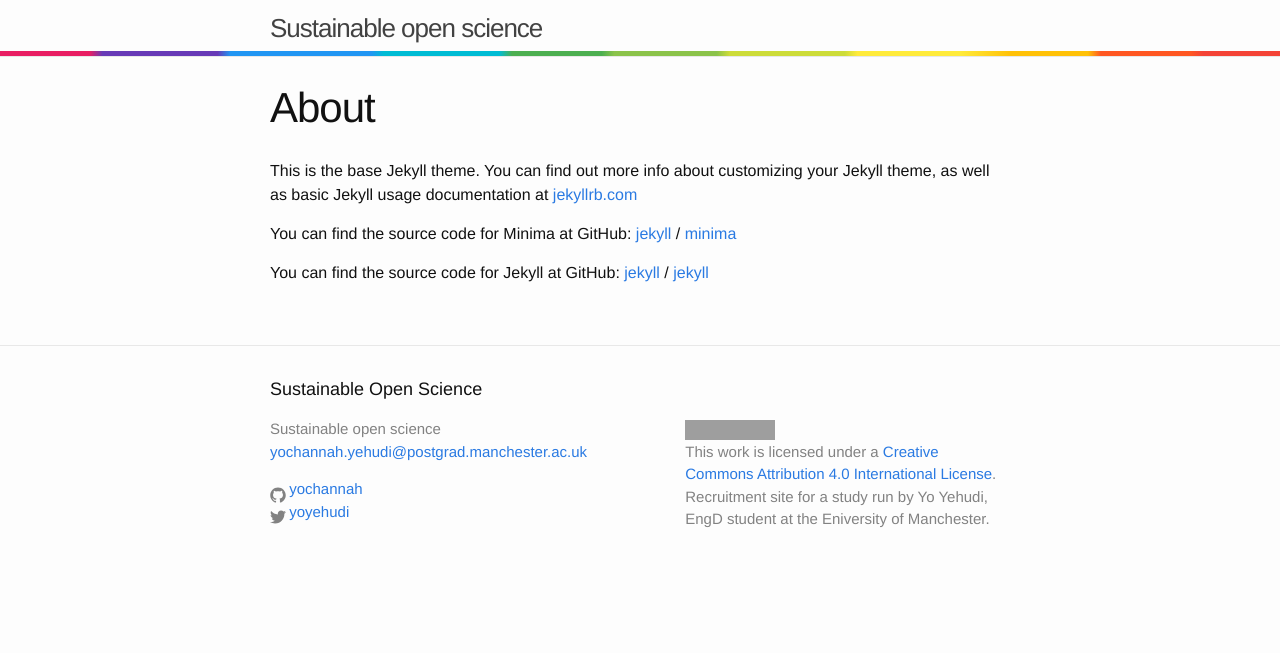
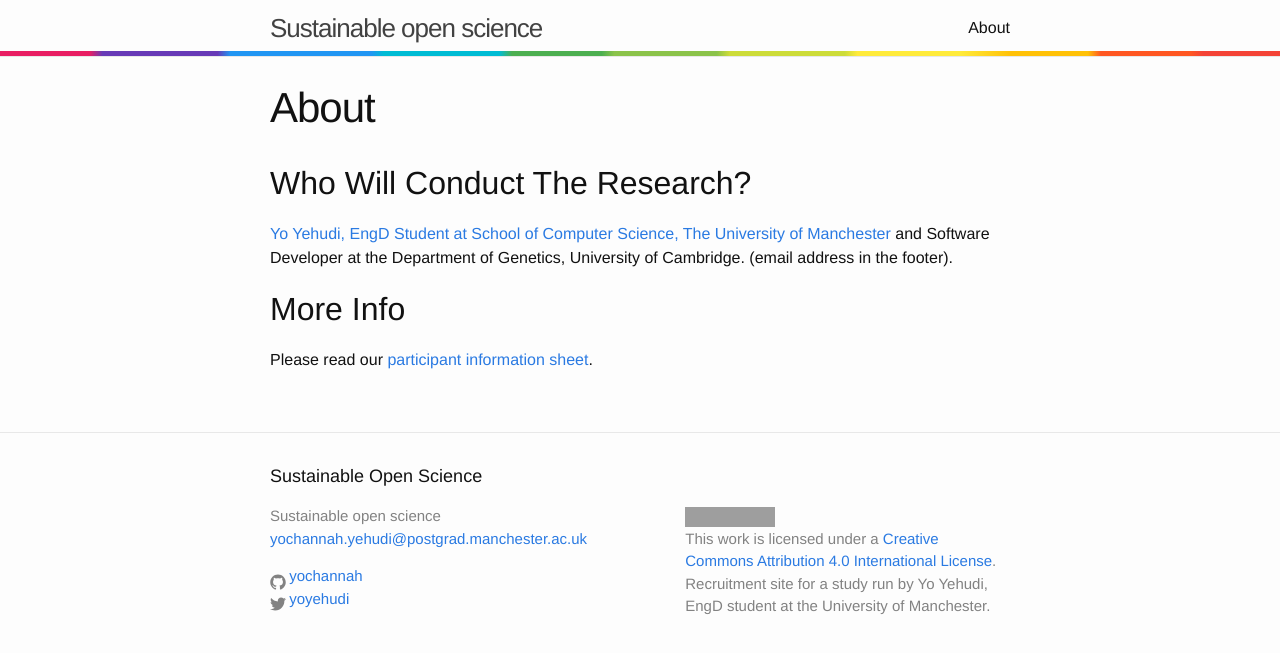
Before and after one commit to Sustainable-Open-Science-and-Software/sustainable-open-science-and-software.github.io, a Jekyll site: the page built from about.md, in a window 1280 px wide. Shown: the top 653 px of the page. Built offline with Jekyll 4.4.1, drawn with Linux system fonts in a browser that asks for light colours; grey boxes are pictures that could not be loaded.

Commit message:
add urdimentarry about page

```diff
--- a/_config.yml
+++ b/_config.yml
@@ -16,7 +16,7 @@
 title: Sustainable open science
 email: yochannah.yehudi@postgrad.manchester.ac.uk
 description: >- # this means to ignore newlines until "baseurl:"
-  Recruitment site for a study run by Yo Yehudi, EngD student at the Eniversity of Manchester.
+  Recruitment site for a study run by Yo Yehudi, EngD student at the University of Manchester.
 baseurl: "" # the subpath of your site, e.g. /blog
 url: "" # the base hostname & protocol for your site, e.g. http://example.com
 twitter_username: yoyehudi
--- a/about.md
+++ b/about.md
@@ -2,17 +2,12 @@
 layout: page
 title: About
 permalink: /about/
+show-in-nav: true
 ---
 
-This is the base Jekyll theme. You can find out more info about customizing your Jekyll theme, as well as basic Jekyll usage documentation at [jekyllrb.com](https://jekyllrb.com/)
 
-You can find the source code for Minima at GitHub:
-[jekyll][jekyll-organization] /
-[minima](https://github.com/jekyll/minima)
+## Who will conduct the research?
+[Yo Yehudi, EngD Student at School of Computer Science, The University of Manchester](https://www.research.manchester.ac.uk/portal/yochannah.yehudi-postgrad.html) and Software Developer at the Department of Genetics, University of Cambridge. (email address in the footer).
 
-You can find the source code for Jekyll at GitHub:
-[jekyll][jekyll-organization] /
-[jekyll](https://github.com/jekyll/jekyll)
-
-
-[jekyll-organization]: https://github.com/jekyll
+## More info
+Please read our [participant information sheet](assets/PIS_sustainable_software.pdf).
```
